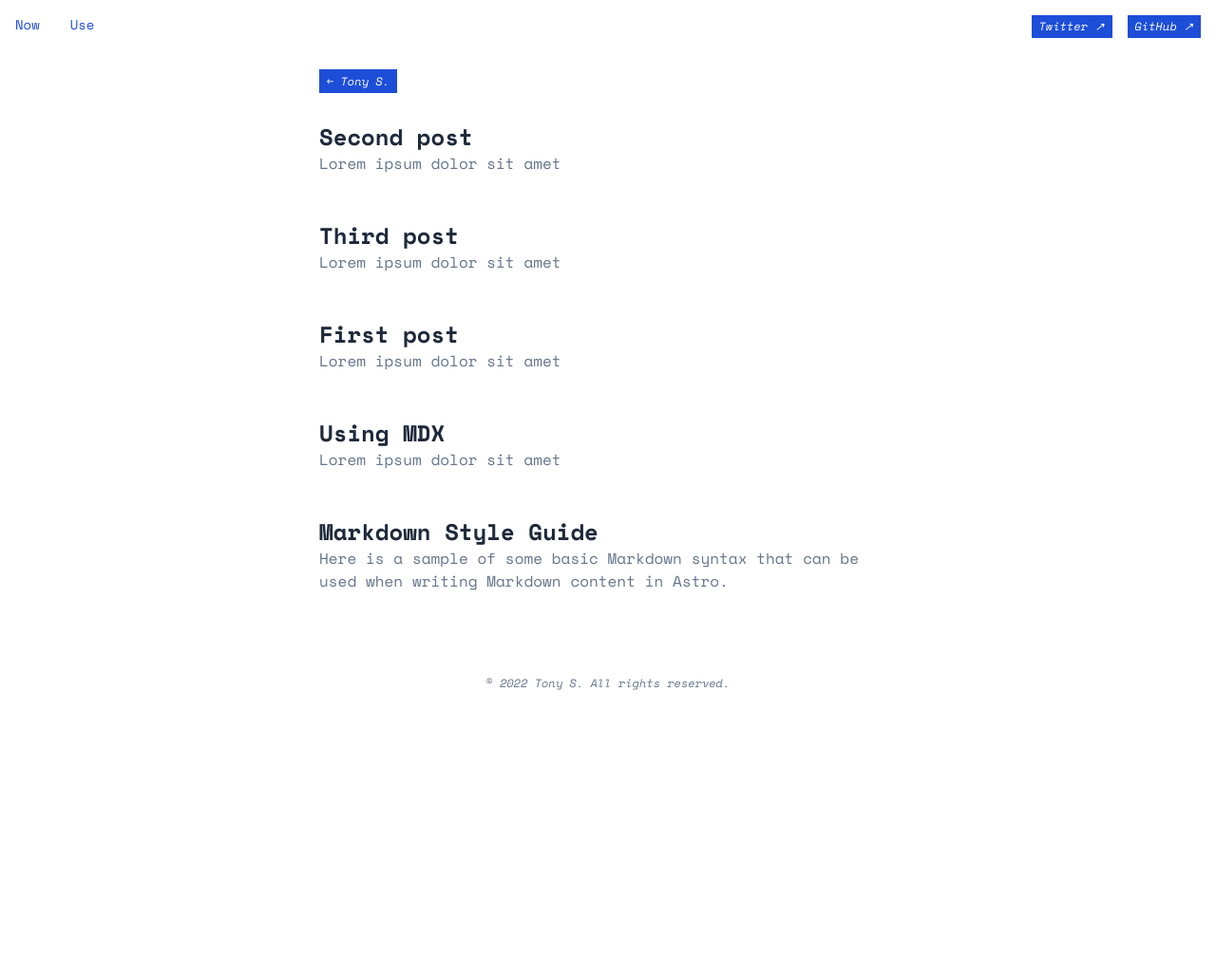
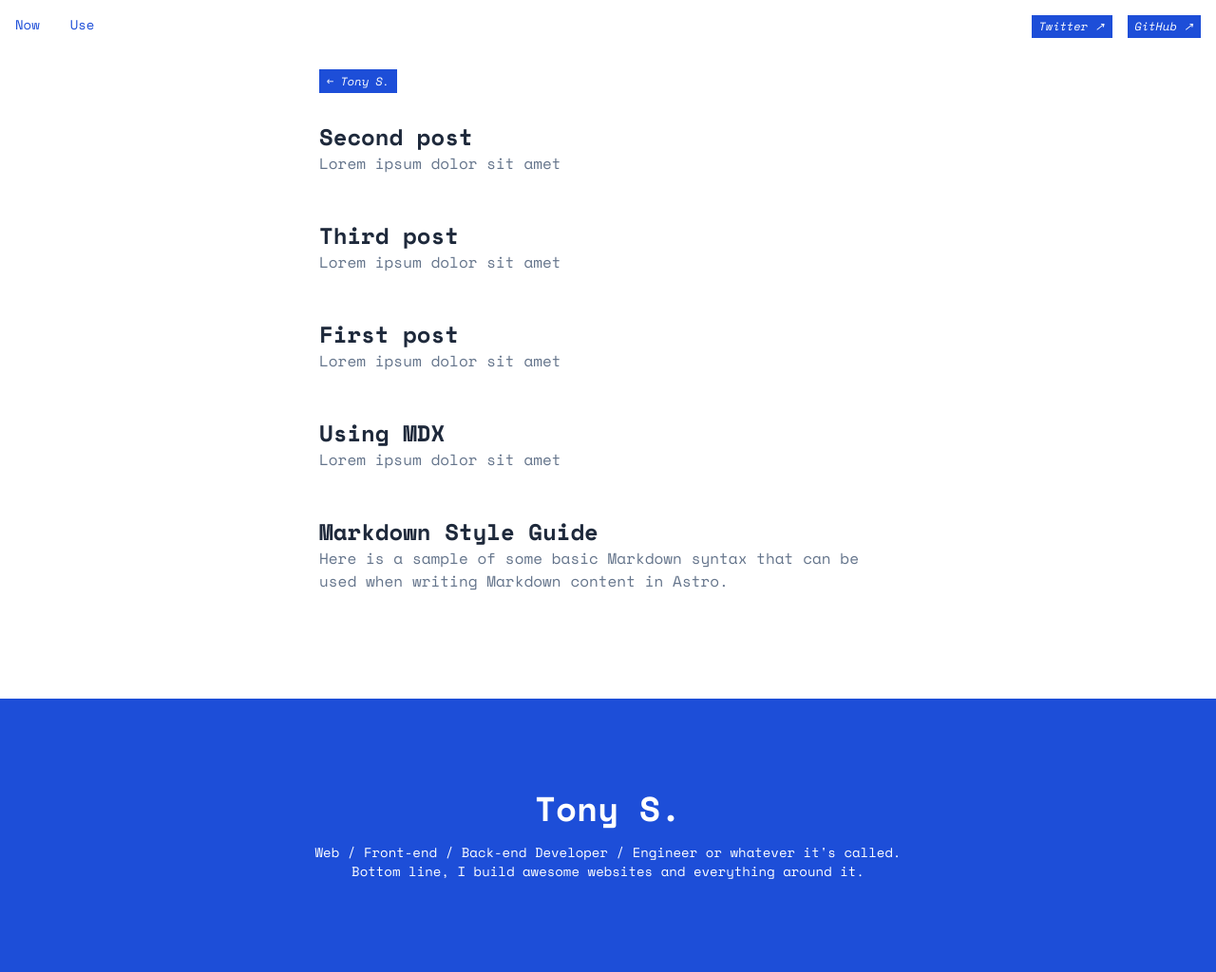
Before and after one commit to sanjayatony/tonys-astro, an Astro site: page /md in a window 1280 px wide. Shown: the whole page at 95% size. Before the commit the page ends 800 px from the top, so only its background shows below. Built offline with nearby package versions, Linux system fonts and the light colour scheme; Astro itself is replaced by a stand-in of ours.

Commit message:
new footer layout

```diff
--- a/src/components/Footer.astro
+++ b/src/components/Footer.astro
@@ -2,6 +2,12 @@
 const today = new Date();
 ---
 
-<footer class="max-w-screen-md mx-auto text-center text-xs mt-16 italic py-2">
-	&copy; {today.getFullYear()} Tony S. All rights reserved.
+<footer class="bg-blue-700 py-24 px-4 mt-24 text-white">
+	<div class="max-w-screen-sm mx-auto text-center">
+		<h3 class="text-4xl font-bold text-white">Tony S.</h3>
+		<p class="text-sm mt-4">
+			Web / Front-end / Back-end Developer / Engineer or whatever it's called.
+			Bottom line, I build awesome websites and everything around it.
+		</p>
+	</div>
 </footer>
```
